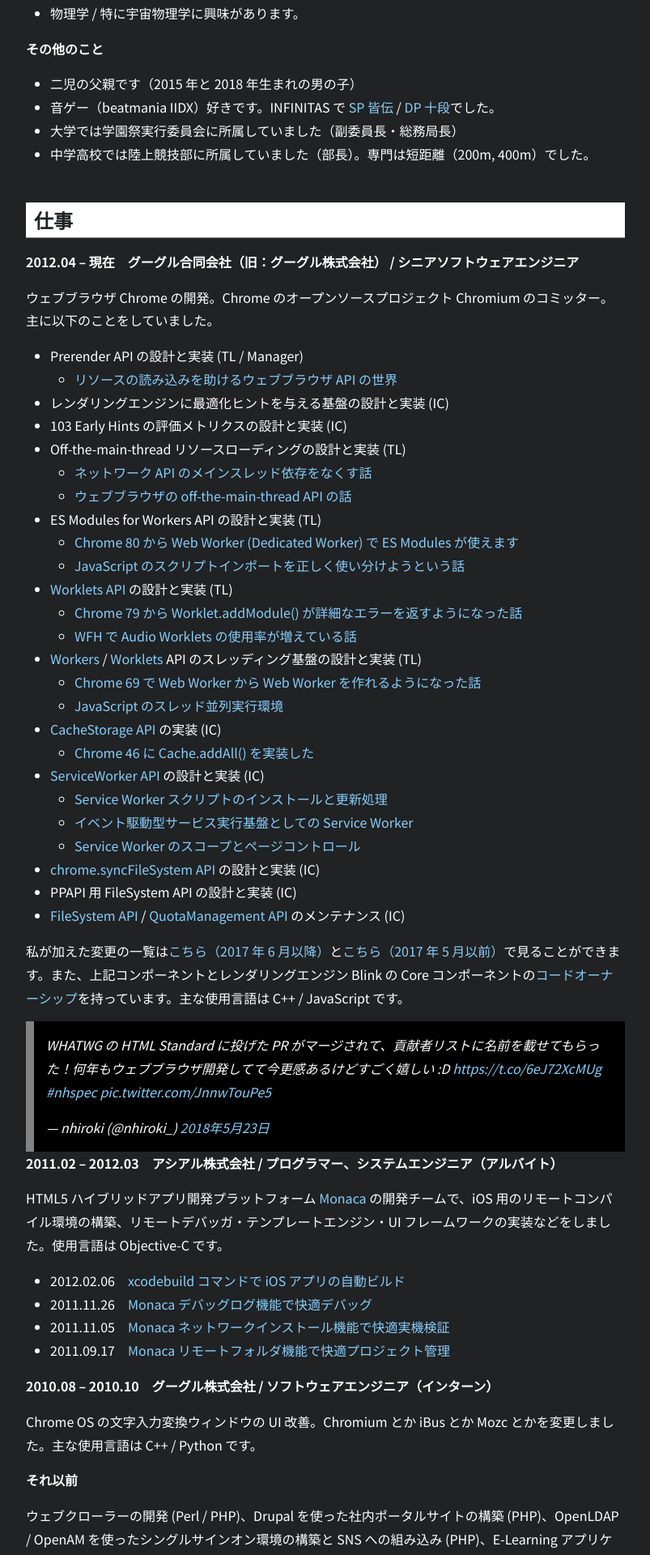
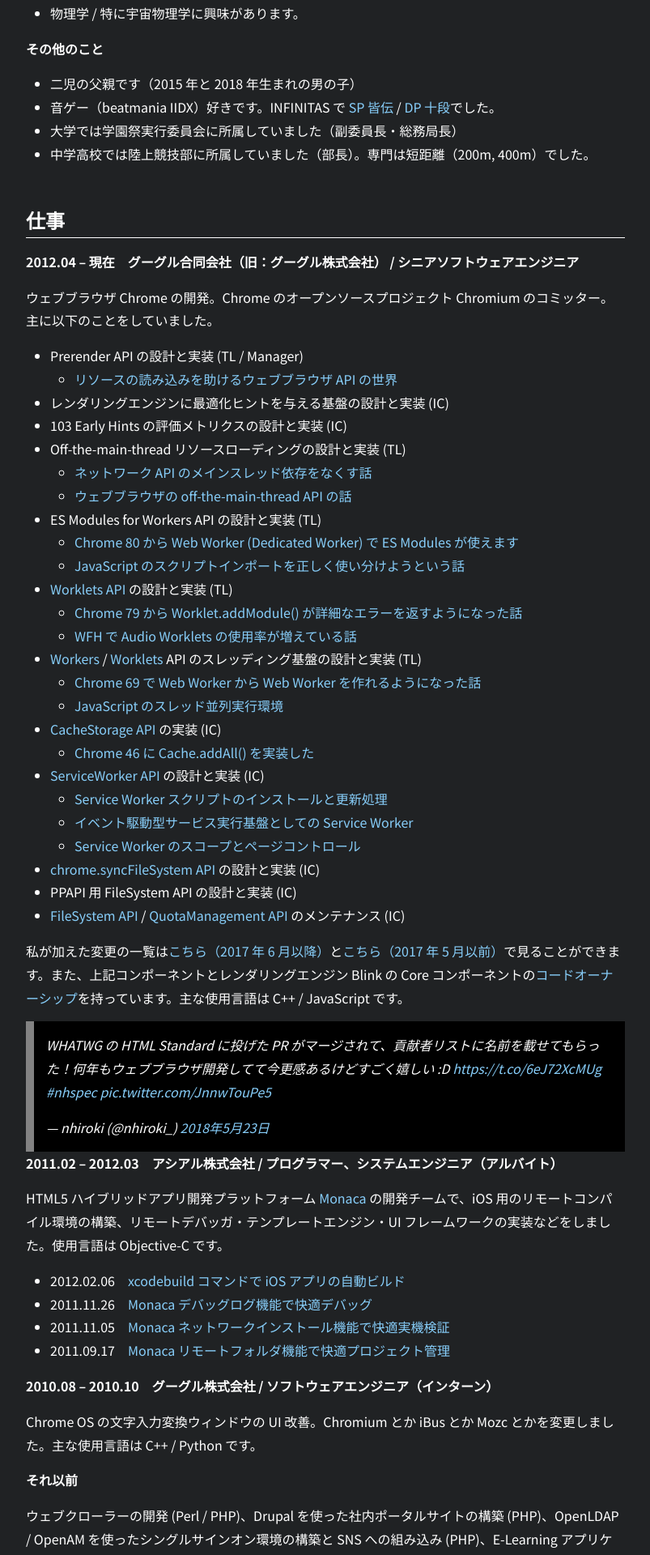
Before and after one commit to nhiroki/nhiroki.github.io, a Jekyll site: the page built from about.md, in a window 1280 px wide. Shown: the part 976-2896 px from the top of the page at 81% size, without its empty margins (238-1041 px from the left). Built offline with Jekyll 4.4.1, drawn with Linux system fonts in a browser that asks for light colours; comment, search, counter and statistics services are not loaded.

Commit message:
Modify style of h1 elements in articles

```diff
--- a/_sass/_layout.scss
+++ b/_sass/_layout.scss
@@ -225,11 +225,9 @@
     margin-bottom: $spacing-unit;
 
     h1 {
-        color: $reversed-text-color;
         font-size: 24px;
-        background-color: $reversed-background-color;
-        padding-left: 10px;
         margin-top: $spacing-unit * 1.5;
+        border-bottom: 1px solid $text-color;
 
         @include media-query($on-laptop) {
             font-size: 24px;
--- a/css/main.scss
+++ b/css/main.scss
@@ -22,7 +22,6 @@
 
 $text-color:       #fff;
 $background-color: #202224;
-$reversed-text-color: $background-color;
 $reversed-background-color: $text-color;
 $brand-color:      #268bd2;
 
```
